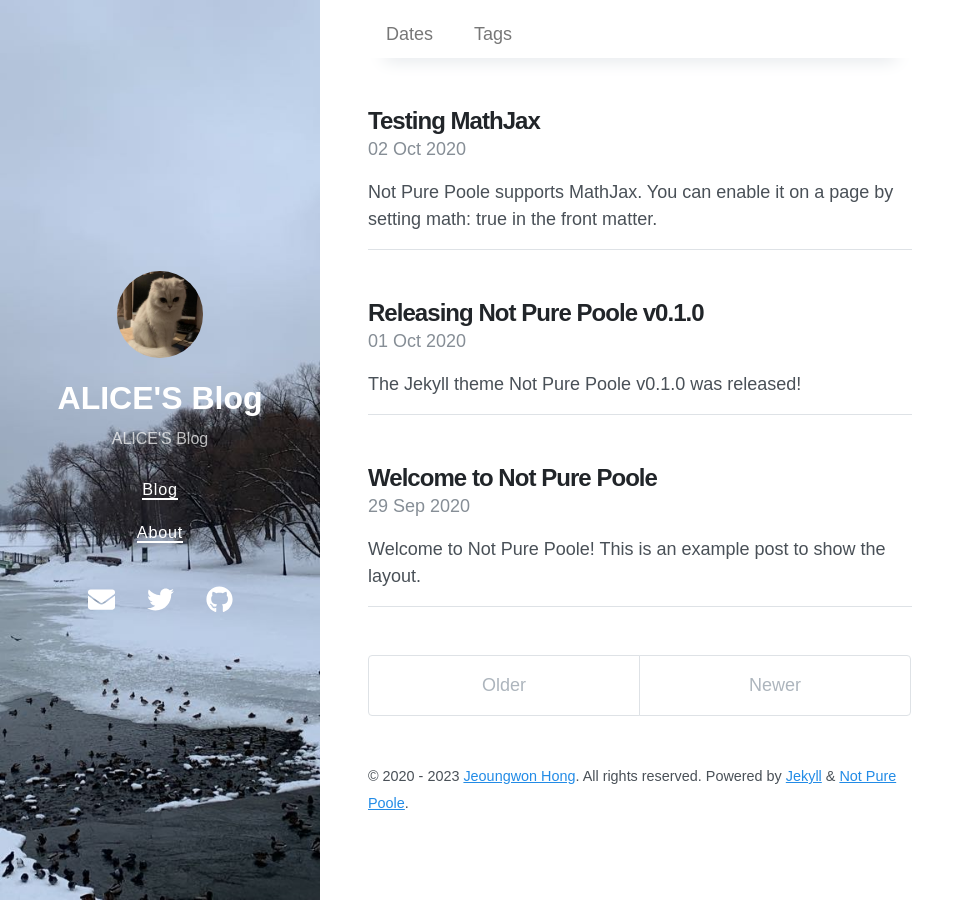
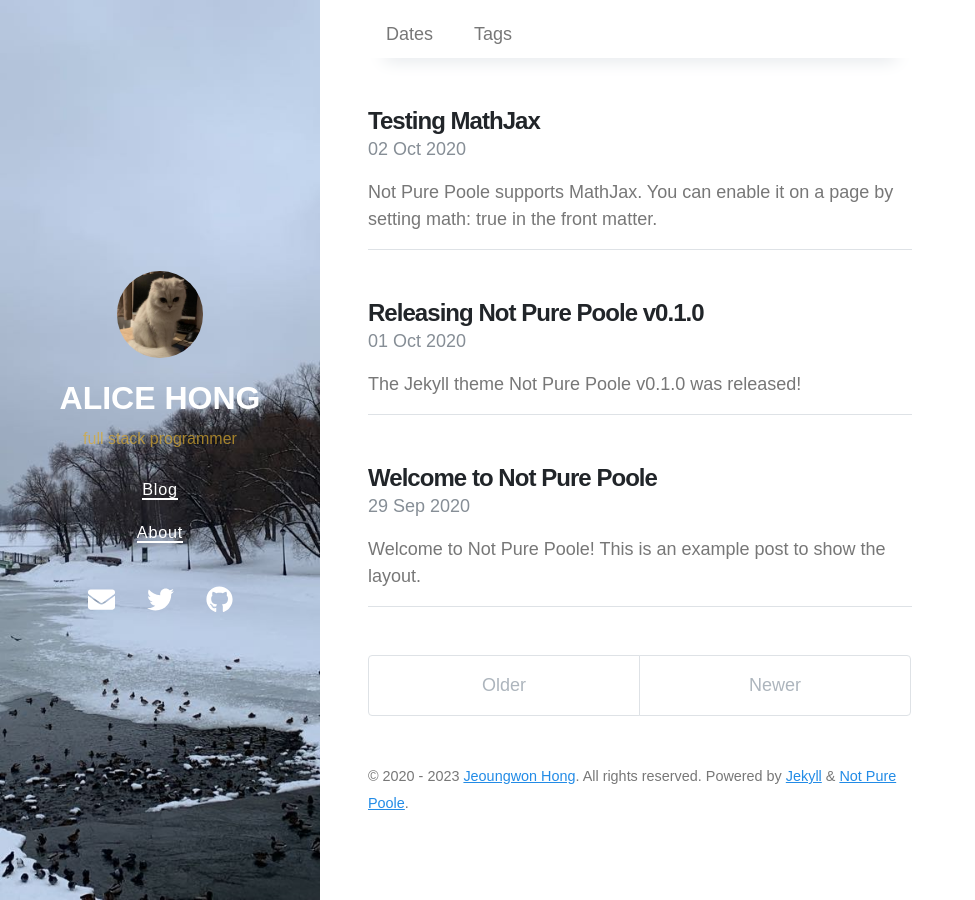
Before and after one commit to jeoungwonhong/jeoungwonhong.github.io, a Jekyll site: the page built from index.html, in a window 1280 px wide. Shown: the whole page, without its empty margins (0-975 px from the left). Built offline with Jekyll 4.4.1, drawn with Linux system fonts in a browser that asks for light colours; nearby versions of some CDN libraries; the list of posts is cut into pages by our own code.

Commit message:
0402third

```diff
--- a/_config.yml
+++ b/_config.yml
@@ -1,7 +1,9 @@
 # Setup
-title: ALICE'S Blog
-description: ALICE'S Blog
-url: https://jeoungwonhong.github.io
+locale: 'ko-KR'
+name: 'alicehong1819'
+title: 'ALICE HONG'
+description: 'full stack programmer'
+url: 'https://jeoungwonhong.github.io'
 avatar: /avatar.jpeg
 paginate: 5
 permalink: pretty
@@ -55,5 +57,5 @@ sass:
 # Specify the author for blog posts
 author:
   name: Jeoungwon Hong
-  url: https://https://github.com/jeoungwonhong/
+  url: https://github.com/jeoungwonhong
   email: alicehong1819@naver.com
--- a/_sass/_home-header.scss
+++ b/_sass/_home-header.scss
@@ -7,7 +7,7 @@
   height: 100%;
 
   -webkit-box-shadow: 0 1em 1em -.9em var(--border-color);
-     -moz-box-shadow: 0 1em 1em -.9em var(--border-color);
+    -moz-box-shadow: 0 1em 1em -.9em var(--border-color);
           box-shadow: 0 1em 1em -.9em var(--border-color);
 }
 
--- a/_sass/_sidebar.scss
+++ b/_sass/_sidebar.scss
@@ -40,6 +40,7 @@
   font-size: 1.25rem;
   font-weight: 400;
   opacity: .7;
+  color: rgb(218, 170, 47);
 }
 
 .navigation-list {
--- a/_sass/_variables.scss
+++ b/_sass/_variables.scss
@@ -6,7 +6,7 @@
   --gray-400: #ced4da;
   --gray-500: #adb5bd;
   --gray-600: #868e96;
-  --gray-700: #495057;
+  --gray-700: #777;
   --gray-800: #343a40;
   --gray-900: #212529;
 
@@ -26,13 +26,13 @@
   --blue-400: #4dabf7;
   --yellow-100: #fff3bf;
 
-  --body-font: -apple-system, BlinkMacSystemFont, "Segoe UI", Roboto, "Helvetica Neue", Arial, "Noto Sans", sans-serif, "Apple Color Emoji", "Segoe UI Emoji", "Segoe UI Symbol", "Noto Color Emoji";
+  --body-font: 'IBM Plex Sans KR', 'Raleway',  sans-serif;
   --body-font-size: 18px;
   --body-line-height: 1.5;
   --body-color: var(--gray-700);
   --body-bg: #fff;
 
-  --text-font: Times, "Times New Roman", "Free Serif", "Noto Serif", TimesNewRomanPSMT, "Droid Serif";
+  --text-font: 'IBM Plex Sans KR', 'Raleway',  sans-serif;
 
   --link-color: var(--blue);
   --link-hover-color: #1c7ed6;
@@ -42,7 +42,7 @@
   --border-color: var(--gray-300);
   --border-radius: .25rem;
 
-  --code-font: SFMono-Regular, Menlo, Monaco, Consolas, "Liberation Mono", "Courier New", monospace;
+  --code-font: 'IBM Plex Sans KR', 'Raleway',  sans-serif;
   --code-color: var(--grape);
   --code-bg: #fbf1c7;
 
```
